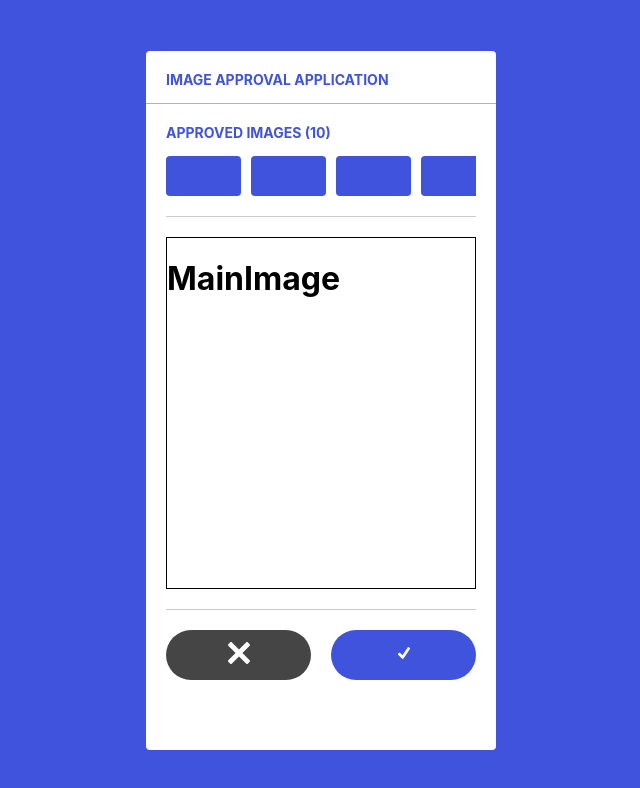
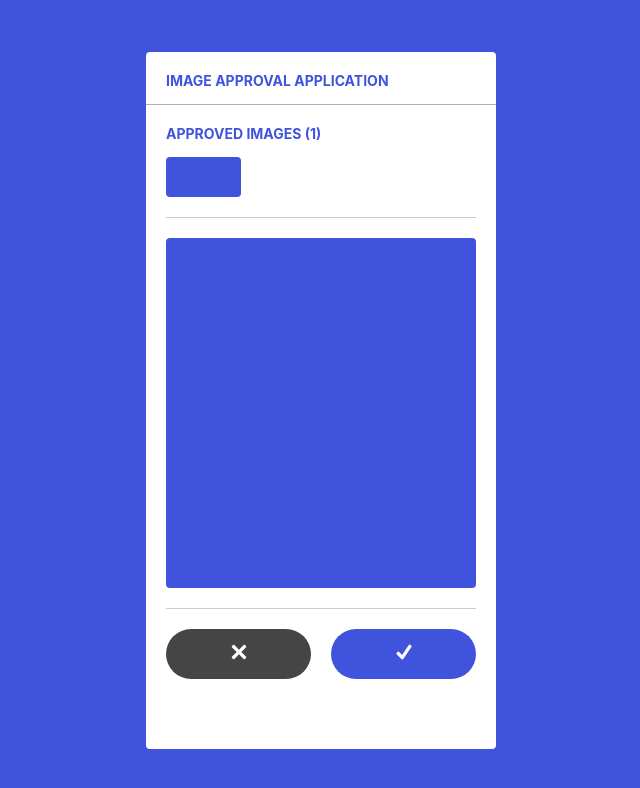
Before and after one commit to yllipetrovci/photo-reviewing, a React (Create React App) app: page / in a window 1280 px wide. Shown: the top 788 px of the page, without its empty margins (319-959 px from the left). Built offline with nearby package versions, Linux system fonts and the light colour scheme.

Commit message:
Improved style

```diff
--- a/src/App.js
+++ b/src/App.js
@@ -1,4 +1,4 @@
-import React from 'react';
+import React, { useState } from 'react';
 import ApprovedImagesScroller from './components/ApprovedImagesScroller';
 import Button from './components/Button';
 import MainImage from './components/MainImage';
@@ -12,12 +12,17 @@ import TickIcon from './assets/tick.svg';
 
 function App() {
 
-  const onClickApproved = () =>{
-    console.log('onClickApproved')
+  const [approvedPhotos, setApprovedPhotos] = useState([{}]);
+
+  const onClickApproved = () => {
+    console.log('onClickApproved');
+
+    setApprovedPhotos([...approvedPhotos, {}]);
   }
 
-  const onClickRejected = () =>{
+  const onClickRejected = () => {
     console.log('onClickRejected')
+
   }
 
   return (
@@ -25,14 +30,14 @@ function App() {
       <GlobalStyle />
       <Container>
         <Panel>
-          <Header/>
+          <Header />
           <div className="content">
-          <ApprovedImagesScroller approvedImagesCount={10}/>
-          <MainImage />
-          <div className='buttons'>
-            <Button onClickEvent={onClickRejected} icon={CrossIcon} bgColor="rgb(69,69,69)" />
-            <Button onClickEvent={onClickApproved} icon={TickIcon} bgColor="rgb(64,83,220)" />
-          </div>
+            <ApprovedImagesScroller items={approvedPhotos} />
+            <MainImage />
+            <div className='buttons'>
+              <Button onClickEvent={onClickRejected} icon={CrossIcon} bgColor="rgb(69,69,69)" />
+              <Button onClickEvent={onClickApproved} icon={TickIcon} bgColor="rgb(64,83,220)" />
+            </div>
           </div>
         </Panel>
       </Container>
--- a/src/components/ApprovedImagesScroller.js
+++ b/src/components/ApprovedImagesScroller.js
@@ -2,15 +2,12 @@ import React from 'react';
 import ThumbnailPhoto from './ThumbnailPhoto';
 import { StyledApprovedImagesScroller } from './styles/ApprovedImagesScroller.styled';
 
-const ApprovedImagesScroller = ({ approvedImagesCount }) => {
+const ApprovedImagesScroller = ({ items }) => {
     return (
         <StyledApprovedImagesScroller>
-            <h3>APPROVED IMAGES ({approvedImagesCount})</h3>
+            <h3>APPROVED IMAGES ({items.length})</h3>
             <div className='thumbnail-photos'>
-                <ThumbnailPhoto />
-                <ThumbnailPhoto />
-                <ThumbnailPhoto />
-                <ThumbnailPhoto />
+                {items.map((item, index) => <ThumbnailPhoto item={item} key={index} />)}
             </div>
         </StyledApprovedImagesScroller>
     )
--- a/src/components/MainImage.js
+++ b/src/components/MainImage.js
@@ -4,7 +4,6 @@ import { StyledMainImage } from './styles/MainImage.styled';
 const MainImage = () => {
     return (
         <StyledMainImage>
-            <h1>MainImage</h1>
         </StyledMainImage>
     )
 }
--- a/src/components/styles/Button.styled.js
+++ b/src/components/styles/Button.styled.js
@@ -9,5 +9,9 @@ export const StyledButton = styled.button`
     width: calc(50% - 10px);
     border:none;
 
+    img{
+        width: 20px;
+    }
+
 
 `
--- a/src/components/styles/MainImage.styled.js
+++ b/src/components/styles/MainImage.styled.js
@@ -1,6 +1,7 @@
 import styled from "styled-components";
 
 export const StyledMainImage = styled.div`
-   border:1px solid black;
+   background: rgb(64,83,220);
+   border-radius: 4px;
    height: 350px;
 `
```
Also changed, not shown: src/components/styles/Header.styled.js (line endings or trailing spaces).
